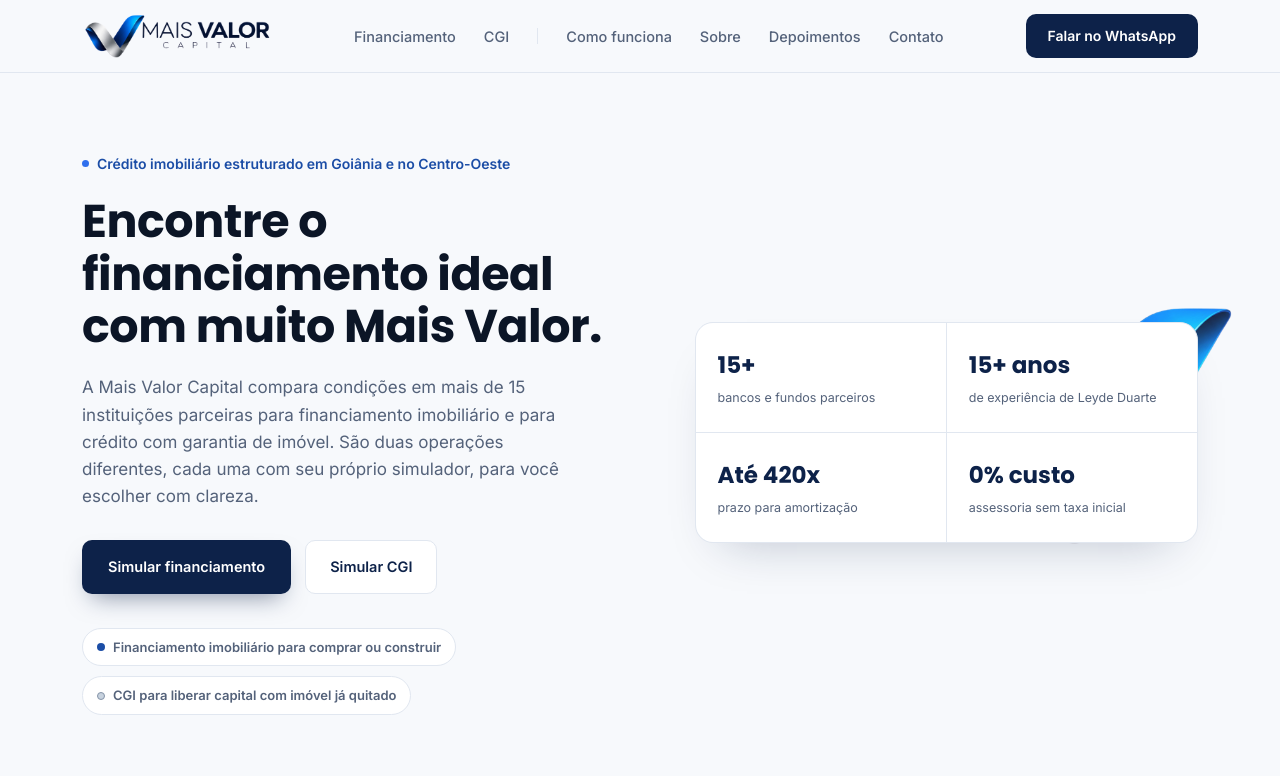
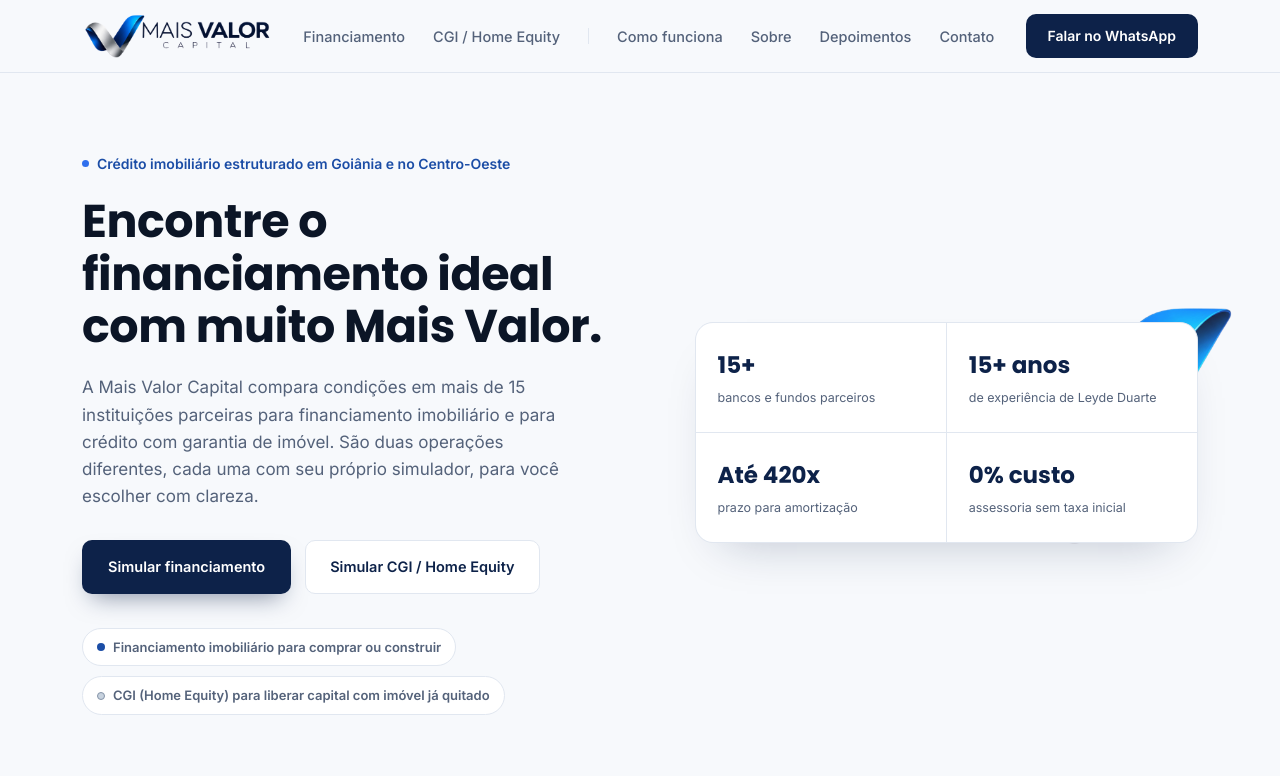
Before and after one commit to LeydeDuarte/sitemaisvalor, a plain HTML site: page index.html in a window 1280 px wide. Shown: the top 776 px of the page. Drawn offline with Linux system fonts and the light colour scheme; grey boxes are pictures that could not be loaded.

Commit message:
Add files via upload

```diff
--- a/index.html
+++ b/index.html
@@ -3,14 +3,14 @@
 <head>
 <meta charset="UTF-8">
 <meta name="viewport" content="width=device-width, initial-scale=1.0">
-<title>Mais Valor Capital | Financiamento Imobiliário e Crédito com Garantia de Imóvel em Goiânia</title>
+<title>Mais Valor Capital | Financiamento Imobiliário e CGI / Home Equity em Goiânia</title>
 <meta name="description" content="Financiamento imobiliário e crédito com garantia de imóvel (CGI/home equity) em Goiânia, com Leyde Duarte, correspondente bancária e mais de 15 instituições parceiras. Simule online, separado por modalidade, e fale direto no WhatsApp.">
 <meta name="keywords" content="financiamento imobiliário Goiânia, crédito com garantia de imóvel, CGI, home equity, correspondente bancário, simulador de financiamento, crédito imobiliário Centro-Oeste">
 <link rel="canonical" href="https://maisvalorcapital.com.br/">
 <meta property="og:type" content="website">
 <meta property="og:locale" content="pt_BR">
 <meta property="og:site_name" content="Mais Valor Capital">
-<meta property="og:title" content="Mais Valor Capital | Financiamento Imobiliário e Crédito com Garantia de Imóvel em Goiânia">
+<meta property="og:title" content="Mais Valor Capital | Financiamento Imobiliário e CGI / Home Equity em Goiânia">
 <meta property="og:description" content="Financiamento imobiliário e crédito com garantia de imóvel (CGI/home equity) em Goiânia, com Leyde Duarte e mais de 15 instituições parceiras. Simuladores separados para cada modalidade.">
 <meta property="og:image" content="https://maisvalorcapital.com.br/mais-valor-horizontal.png">
 <meta property="og:url" content="https://maisvalorcapital.com.br/">
@@ -355,7 +355,7 @@
       </a>
       <div class="nav-links">
         <a href="#simulador-financiamento">Financiamento</a>
-        <a href="#simulador-cgi">CGI</a>
+        <a href="#simulador-cgi">CGI / Home Equity</a>
         <span class="divider"></span>
         <a href="#processo">Como funciona</a>
         <a href="#sobre">Sobre</a>
@@ -377,11 +377,11 @@
         <p>A Mais Valor Capital compara condições em mais de 15 instituições parceiras para financiamento imobiliário e para crédito com garantia de imóvel. São duas operações diferentes, cada uma com seu próprio simulador, para você escolher com clareza.</p>
         <div class="hero-actions">
           <a href="#simulador-financiamento" class="btn-primary">Simular financiamento</a>
-          <a href="#simulador-cgi" class="btn-outline">Simular CGI</a>
+          <a href="#simulador-cgi" class="btn-outline">Simular CGI / Home Equity</a>
         </div>
         <div class="hero-modalities">
           <span class="mod-pill fin"><span class="dot"></span>Financiamento imobiliário para comprar ou construir</span>
-          <span class="mod-pill cgi"><span class="dot"></span>CGI para liberar capital com imóvel já quitado</span>
+          <span class="mod-pill cgi"><span class="dot"></span>CGI (Home Equity) para liberar capital com imóvel já quitado</span>
         </div>
       </div>
       <div class="hero-visual">
@@ -429,7 +429,7 @@
         <a href="#simulador-financiamento" class="exp-link">Simular financiamento →</a>
       </div>
       <div class="exp-card cgi">
-        <span class="exp-tag">Crédito com garantia de imóvel (CGI)</span>
+        <span class="exp-tag">Crédito com garantia de imóvel (CGI / Home Equity)</span>
         <h3>Para liberar capital usando um imóvel que você já tem</h3>
         <p>Você dá um imóvel quitado ou financiado como garantia e recebe crédito livre, e o bem continua no seu nome e no seu uso normalmente.</p>
         <ul class="exp-list">
@@ -437,7 +437,7 @@
           <li>Prazos de até 20 anos (240 meses)</li>
           <li>Uso livre: investir, quitar dívidas, expandir negócio</li>
         </ul>
-        <a href="#simulador-cgi" class="exp-link">Simular CGI →</a>
+        <a href="#simulador-cgi" class="exp-link">Simular CGI / Home Equity →</a>
       </div>
     </div>
   </div>
@@ -544,16 +544,16 @@
 <section class="section" id="simulador-cgi" style="padding-top:0;">
   <div class="wrap">
     <div class="section-head">
-      <h2>Simulador de crédito com garantia de imóvel (CGI)</h2>
+      <h2>Simulador de crédito com garantia de imóvel (CGI / Home Equity)</h2>
       <p>Para liberar capital com um imóvel que você já tem, quitado ou financiado. O bem continua no seu nome e uso.</p>
     </div>
     <div class="sim-module cgi">
       <div class="sim-module-head">
         <div>
-          <h3>Crédito com garantia de imóvel (CGI)</h3>
+          <h3>Crédito com garantia de imóvel (CGI / Home Equity)</h3>
           <div class="sub">Crédito livre, liberando até 60% do imóvel dado em garantia</div>
         </div>
-        <span class="sim-icon-tag">CGI</span>
+        <span class="sim-icon-tag">CGI / Home Equity</span>
       </div>
       <div class="sim-body">
         <div>
@@ -610,7 +610,7 @@
               </div>
             </div>
           </div>
-          <a href="#" id="cgi-wa-proposal" class="wa-btn" target="_blank" rel="noopener">Solicitar aprovação deste CGI</a>
+          <a href="#" id="cgi-wa-proposal" class="wa-btn" target="_blank" rel="noopener">Solicitar aprovação deste CGI / Home Equity</a>
         </div>
       </div>
       <p class="disclaimer">* Simulação é uma estimativa com base em taxas médias de mercado, sujeita à análise de crédito e ao perfil de cada tomador. Fale com a assessoria para condições personalizadas.</p>
@@ -628,6 +628,10 @@
       <details class="faq-item" open>
         <summary>Financiamento imobiliário ou CGI? Qual escolher</summary>
         <p><strong>Financiamento:</strong> use quando ainda não tem o imóvel, para compra, construção ou reforma, até 80% do valor. <strong>CGI:</strong> use quando já tem um imóvel (quitado ou financiado) e quer transformar parte dele em crédito livre, até 60% do valor.</p>
+      </details>
+      <details class="faq-item">
+        <summary>CGI e Home Equity são a mesma coisa?</summary>
+        <p>Sim. CGI (crédito com garantia de imóvel) e Home Equity são dois nomes para a mesma operação: você usa um imóvel próprio como garantia para conseguir crédito livre, com taxas menores do que empréstimo sem garantia. "Home Equity" é o termo mais usado no mercado internacional e por bancos digitais, enquanto "CGI" é o termo mais comum entre corretores e correspondentes bancários no Brasil. Aqui na Mais Valor Capital, os dois termos se referem à mesma modalidade de crédito.</p>
       </details>
       <details class="faq-item">
         <summary>Como funciona a amortização pela tabela SAC?</summary>
@@ -648,7 +652,7 @@
 <section class="section" style="padding-top:0;" id="beneficios">
   <div class="wrap">
     <div class="section-head">
-      <h2>CGI: um crédito pensado para quem já tem patrimônio.</h2>
+      <h2>CGI (Home Equity): um crédito pensado para quem já tem patrimônio.</h2>
       <p>O CGI troca juros mais altos por um imóvel como garantia, mantendo o bem no seu nome.</p>
     </div>
     <div class="benefits-grid">
@@ -664,13 +668,13 @@
 <section class="section" style="padding-top:0;">
   <div class="wrap">
     <div class="section-head">
-      <h2>Como o CGI se compara a um crédito sem garantia.</h2>
+      <h2>Como o CGI / Home Equity se compara a um crédito sem garantia.</h2>
       <p>Colocar o imóvel como garantia muda o risco da operação para o banco, e isso se reflete direto na taxa e no prazo.</p>
     </div>
     <div class="compare">
       <table>
         <thead>
-          <tr><th></th><th class="hl">Crédito com garantia (CGI)</th><th>Empréstimo pessoal / cartão</th></tr>
+          <tr><th></th><th class="hl">Crédito com garantia (CGI / Home Equity)</th><th>Empréstimo pessoal / cartão</th></tr>
         </thead>
         <tbody>
           <tr><td>Taxa média</td><td class="hl">a partir de 1,09% a.m. + IPCA</td><td>3% a 12% a.m.</td></tr>
@@ -771,7 +775,7 @@
         <div class="t-video">
           <iframe src="https://www.youtube-nocookie.com/embed/REPLACE_DEPOIMENTO_2" title="Depoimento sobre crédito com garantia de imóvel (CGI)" allowfullscreen loading="lazy"></iframe>
         </div>
-        <div class="t-info"><span class="name">Cliente</span><span class="op">Crédito com garantia (CGI)</span></div>
+        <div class="t-info"><span class="name">Cliente</span><span class="op">Crédito com garantia (CGI / Home Equity)</span></div>
       </div>
       <div class="t-card">
         <div class="t-video">
@@ -798,7 +802,7 @@
         <label>Qual operação você precisa?</label>
         <select id="cf-modality">
           <option value="Financiamento imobiliário">Financiamento imobiliário</option>
-          <option value="Crédito com garantia de imóvel (CGI)">Crédito com garantia de imóvel (CGI)</option>
+          <option value="Crédito com garantia de imóvel (CGI / Home Equity)">Crédito com garantia de imóvel (CGI / Home Equity)</option>
           <option value="Ainda não sei qual é a certa">Ainda não sei qual é a certa</option>
         </select>
         <label>O que você precisa?</label>
@@ -831,7 +835,7 @@
         <h4>Empresa</h4>
         <ul>
           <li><a href="#simulador-financiamento">Financiamento</a></li>
-          <li><a href="#simulador-cgi">CGI</a></li>
+          <li><a href="#simulador-cgi">CGI / Home Equity</a></li>
           <li><a href="#processo">Como funciona</a></li>
           <li><a href="#sobre">Sobre</a></li>
         </ul>
```
